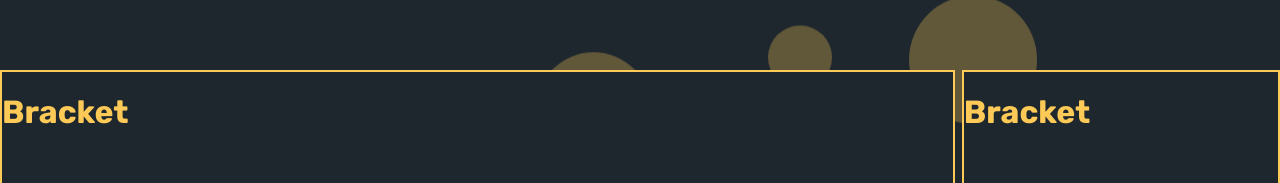
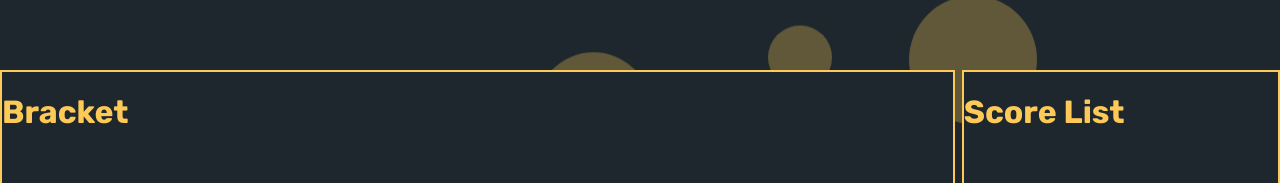
Before and after one commit to grzesiekS/tournament_bracket, a React (Create React App) app: page / in a window 1280 px wide. Shown: the top 183 px of the page. Built offline with nearby package versions, Linux system fonts and the light colour scheme.

Commit message:
Implement ScoreList in BracketScoreView

```diff
--- a/src/components/views/BracketScoreView/BracketScoreView.tsx
+++ b/src/components/views/BracketScoreView/BracketScoreView.tsx
@@ -1,6 +1,7 @@
 import React from 'react';
 
 import { Bracket } from '../../features/Bracket/Bracket';
+import { ScoreList } from '../../features/ScoreList/ScoreList';
 
 import styles from './BracketScoreView.module.scss';
 
@@ -10,7 +11,7 @@ export const BracketScoreView: React.FC = () => (
       <Bracket />
     </div>
     <div className={styles['col--s']}>
-      <Bracket />
+      <ScoreList />
     </div>
   </div>
 );
```
